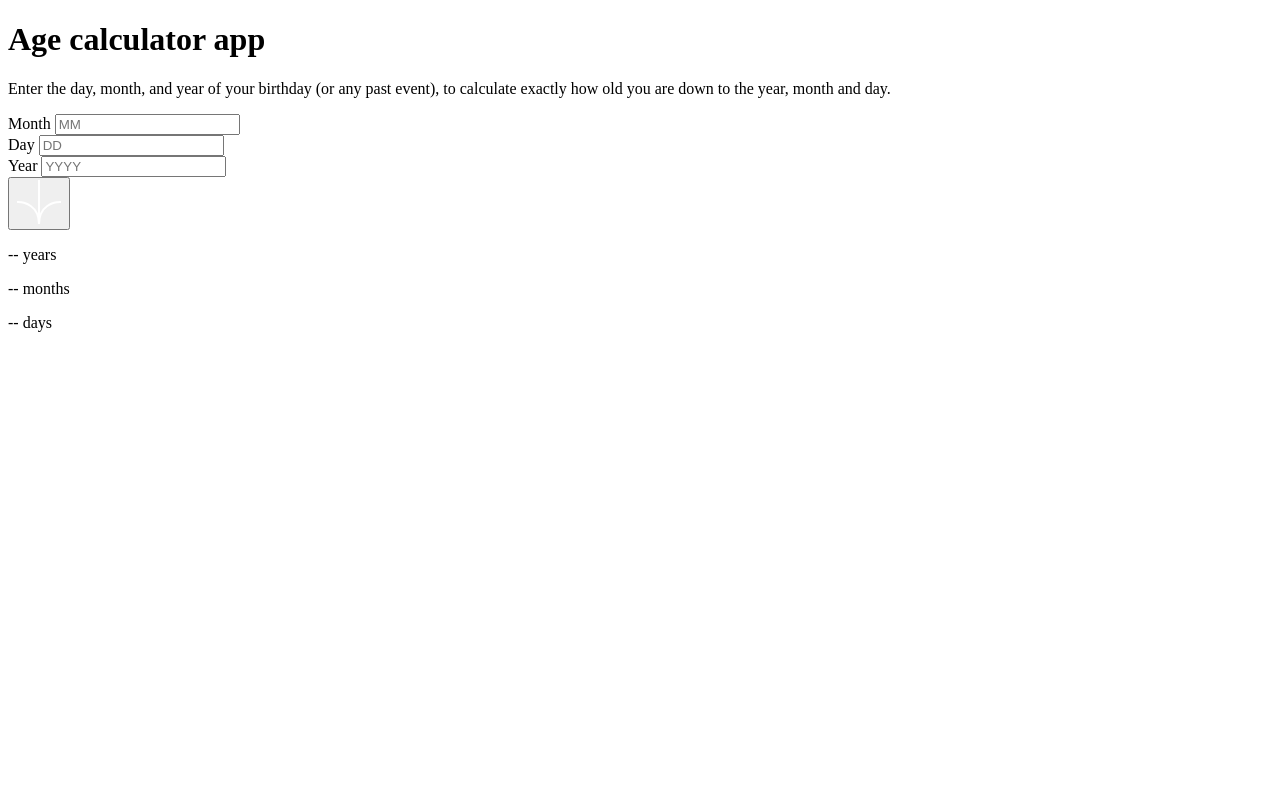
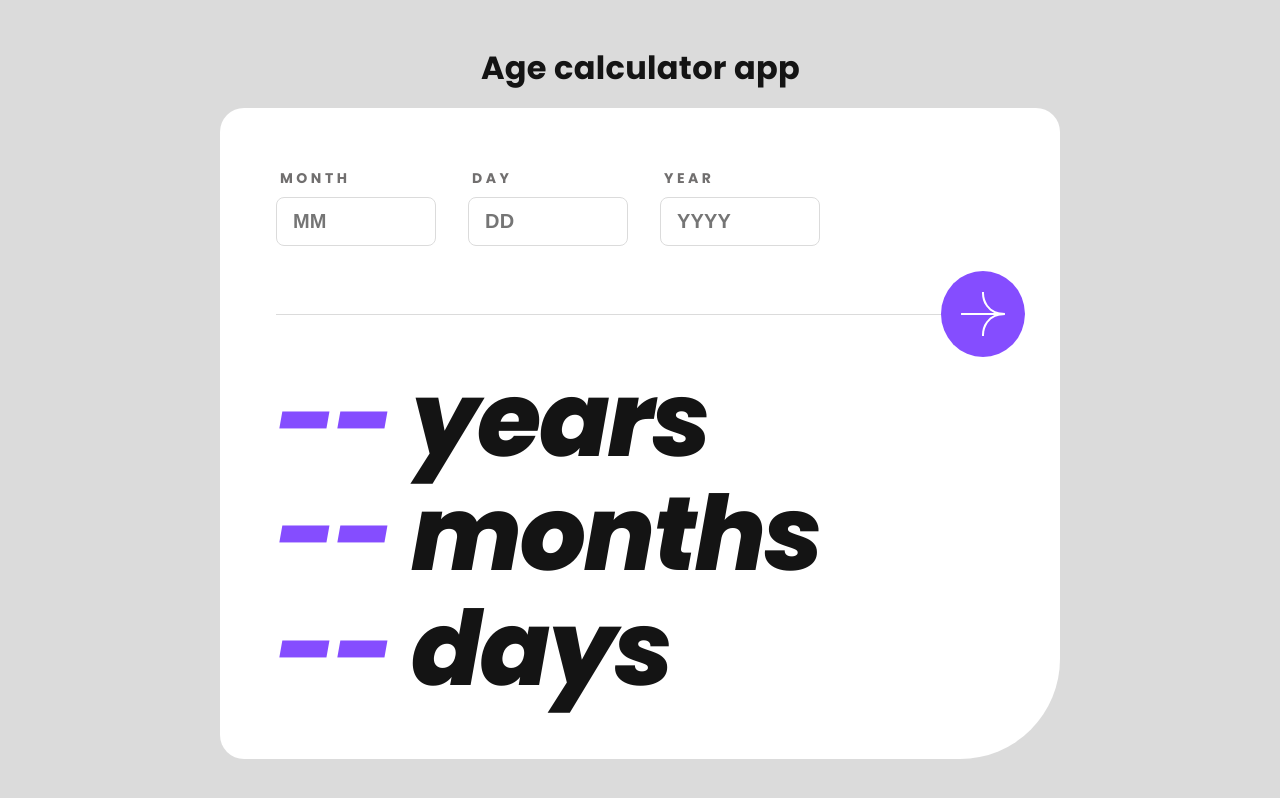
Before and after one commit to KipsangEmmanuel/Age-calculator-app, a plain HTML site: page age-calculator-app-main/index.html in a window 1280 px wide. Drawn offline with Linux system fonts and the light colour scheme.

Commit message:
feature: styles

```diff
--- a/age-calculator-app-main/index.html
+++ b/age-calculator-app-main/index.html
@@ -13,11 +13,6 @@
   <div class="container ">
     <header class="header">
       <h1 class="header__title">Age calculator app</h1>
-      <p class="header__info">Enter the <span class="header__info--emphasis">day</span>, <span
-              class="header__info--emphasis">month</span>, and <span class="header__info--emphasis">year</span> of your
-        birthday (or any past event), to calculate exactly how old you are down to the <span
-              class="header__info--emphasis">year</span>, <span class="header__info--emphasis">month</span> and <span
-              class="header__info--emphasis">day</span>.</p>
     </header>
 
     <main>
--- a/age-calculator-app-main/style.css
+++ b/age-calculator-app-main/style.css
@@ -0,0 +1,404 @@
+@import url(https://fonts.bunny.net/css?family=poppins:400,400i,600,600i,700,800i);
+.header {
+  animation-duration: 1.5s;
+  animation-name: animate-pop;
+  animation-timing-function: cubic-bezier(0.26, 0.53, 0.74, 1.48);
+  animation-fill-mode: forwards; }
+
+/* Card entrance pop in*/
+.card {
+  animation-duration: .75s;
+  animation-delay: 0.5s;
+  animation-name: animate-pop;
+  animation-timing-function: cubic-bezier(0.26, 0.53, 0.74, 1.48);
+  animation-fill-mode: backwards; }
+
+.form__wrapper--input {
+  animation-name: animate-pop;
+  animation-timing-function: cubic-bezier(0.77, 0.14, 0.91, 1.25);
+  animation-duration: 2s; }
+  .form__wrapper--input:nth-child(1) {
+    animation-delay: 0.2s; }
+  .form__wrapper--input:nth-child(2) {
+    animation-delay: 0.4s; }
+  .form__wrapper--input:nth-child(3) {
+    animation-delay: 0.6s; }
+
+.card__results--section {
+  animation-name: animate-pop;
+  animation-duration: 1.5s;
+  animation-delay: 1s; }
+
+@keyframes animate-pop {
+  0% {
+    opacity: 0;
+    transform: scale(0.5, 0.5); }
+  100% {
+    opacity: 1;
+    transform: scale(1, 1); } }
+
+/* Calculate/Submit button */
+.icon {
+  -webkit-animation: slide-center 1.5s forwards;
+  -webkit-animation-delay: 1s;
+  animation: slide-center 1.5s forwards; }
+
+.slide-right .icon {
+  -webkit-animation: slide-right 1s forwards;
+  -webkit-animation-delay: .5s;
+  animation: slide-right 1s forwards; }
+
+.slide-left .icon {
+  -webkit-animation: slide-left 1s forwards;
+  -webkit-animation-delay: .5s;
+  animation: slide-left 1s forwards; }
+
+@-webkit-keyframes slide-center {
+  100% {
+    background: #854dff;
+    left: calc(50% - 3.2rem);
+    transform: rotate(-90deg); }
+  0% {
+    background: inherit;
+    left: calc(0% - 3.2rem);
+    transform: rotate(90deg); } }
+
+@-webkit-keyframes slide-right {
+  100% {
+    left: calc(100% - 6.4rem);
+    transform: rotate(0deg);
+    background: #141414; }
+  0% {
+    background: #854dff;
+    left: calc(50% - 3.2rem);
+    transform: rotate(900deg); } }
+
+@-webkit-keyframes slide-left {
+  100% {
+    background: #ff5757;
+    left: 0;
+    transform: rotate(180deg); }
+  0% {
+    background: #854dff;
+    left: calc(50% - 3.2rem);
+    transform: rotate(-720deg); } }
+
+@media screen and (min-width: 65em) {
+  @-webkit-keyframes slide-center {
+    100% {
+      background: #854dff;
+      left: calc(100% - 6.4rem);
+      transform: rotate(-90deg); }
+    0% {
+      background: inherit;
+      left: calc(100% - 6.4rem);
+      transform: rotate(90deg); } }
+  @-webkit-keyframes slide-right {
+    100% {
+      left: calc(100% - 6.4rem);
+      transform: rotate(0deg);
+      background: #141414; }
+    0% {
+      background: #854dff;
+      left: calc(100% - 6.4rem);
+      transform: rotate(900deg); } }
+  @-webkit-keyframes slide-left {
+    100% {
+      background: #ff5757;
+      left: calc(100% - 6.4rem);
+      transform: rotate(180deg); }
+    0% {
+      background: #854dff;
+      left: calc(100% - 6.4rem);
+      transform: rotate(-720deg); } } }
+
+*,
+*::after,
+*::before {
+  margin: 0;
+  padding: 0;
+  box-sizing: inherit; }
+
+html {
+  /* set 1rem === 10px */
+  font-size: 62.5%; }
+
+body {
+  box-sizing: border-box;
+  width: 100vw;
+  min-height: 100vh;
+  background-color: #dbdbdb; }
+
+a:link,
+a:visited,
+a:hover,
+a:active {
+  color: #854dff;
+  text-decoration: none;
+  transition: 0.3s;
+  margin-left: .2rem; }
+
+button:hover,
+input:hover {
+  cursor: pointer; }
+
+.container {
+  min-height: 100vh;
+  display: flex;
+  flex-direction: column;
+  justify-content: space-evenly;
+  align-items: center;
+  text-align: center;
+  padding: 8.8rem 1.6rem auto 1.6rem; }
+
+body {
+  font-family: 'Poppins', sans-serif;
+  font-size: 3.2rem;
+  font-weight: 700; }
+
+.btn-calculate {
+  border: none;
+  background-color: transparent;
+  width: 6.4rem;
+  height: 6.4rem; }
+  .btn-calculate .icon {
+    position: absolute;
+    left: calc(50% - 4.2rem);
+    bottom: -4.2rem;
+    transform: rotate(-90deg);
+    padding: 2rem;
+    background: #854dff;
+    border-radius: 50%;
+    z-index: 1; }
+
+@media screen and (min-width: 65em) {
+  .btn-calculate.icon {
+    width: 9.6rem;
+    height: 9.6rem;
+    top: -4.8rem;
+    left: calc(100% - 4.8rem); } }
+
+.card {
+  background-color: white;
+  display: flex;
+  flex-direction: column;
+  justify-content: flex-start;
+  align-items: center;
+  text-align: center;
+  font-style: italic;
+  font-weight: 400;
+  font-size: 1.4rem;
+  line-height: 2.1rem;
+  color: #141414;
+  height: 48.6rem;
+  width: 34.3rem;
+  border-radius: 2.4rem 2.4rem 10rem 2.4rem;
+  margin-bottom: 4.4rem;
+  padding: 4.8rem 2.4rem; }
+  .card__results--section {
+    width: 100%;
+    margin-top: 4.8rem;
+    display: flex;
+    flex-direction: column;
+    justify-content: flex-start;
+    align-items: flex-start;
+    text-align: center; }
+  .card__results--wrapper {
+    display: flex;
+    flex-direction: row;
+    justify-content: flex-start;
+    align-items: flex-start;
+    text-align: center; }
+  .card__results--display {
+    font-style: italic;
+    font-weight: 800;
+    font-size: 10.4rem;
+    line-height: 110%;
+    letter-spacing: -0.02em;
+    color: #141414;
+    text-align: left;
+    font-size: 5.6rem;
+    line-height: 6.2rem; }
+    .card__results--display span {
+      color: #854dff; }
+
+@media screen and (min-width: 65em) {
+  .card {
+    width: 84rem;
+    height: 65.1rem;
+    padding: 5.6rem; }
+    .card__results--display {
+      font-style: italic;
+      font-weight: 800;
+      font-size: 10.4rem;
+      line-height: 110%;
+      letter-spacing: -0.02em;
+      color: #141414;
+      text-align: left; } }
+
+.form {
+  position: relative;
+  width: 100%;
+  border-bottom: 1px solid #dbdbdb; }
+  .form__wrapper {
+    width: 100%; }
+    .form__wrapper--content {
+      margin-bottom: 3.6rem;
+      display: flex;
+      flex-direction: row;
+      justify-content: space-between;
+      align-items: flex-start;
+      text-align: center;
+      height: 9.2rem; }
+      .form__wrapper--content.content-error * {
+        color: #ff5757; }
+    .form__wrapper--input {
+      display: flex;
+      flex-direction: column;
+      justify-content: flex-start;
+      align-items: flex-start;
+      text-align: center;
+      text-align: left;
+      width: 8.76rem; }
+      .form__wrapper--input.input-error label,
+      .form__wrapper--input.input-error span {
+        color: #ff5757; }
+      .form__wrapper--input.input-error input {
+        border: 1px solid #ff5757; }
+      .form__wrapper--input span {
+        display: none;
+        max-width: 7.7rem;
+        font-style: italic;
+        font-weight: 400;
+        font-size: 1.4rem;
+        line-height: 2.1rem;
+        color: #141414;
+        color: #ff5757;
+        font-size: .75rem;
+        line-height: 0; }
+      .form__wrapper--input span.display-error {
+        display: contents; }
+  .form__label {
+    font-weight: 700;
+    font-size: 1.4rem;
+    line-height: 2.1rem;
+    font-style: normal;
+    letter-spacing: 0.25em;
+    text-transform: uppercase;
+    color: #716f6f;
+    font-size: 1.2rem;
+    line-height: 1.8rem;
+    letter-spacing: 0.25em;
+    color: #716f6f;
+    width: 100%;
+    color: #716f6f;
+    margin: .4rem; }
+  .form input {
+    font-weight: 700;
+    font-size: 3.2rem;
+    line-height: 4.8rem;
+    letter-spacing: 0.01em;
+    color: #141414;
+    font-size: 2rem;
+    line-height: 3rem;
+    color: #141414;
+    height: 5.4rem;
+    width: 8.7rem;
+    border-radius: 8px;
+    color: #141414 !important;
+    border: 1px solid #dbdbdb;
+    padding: 1.2rem 1.6rem 1.2rem 1.6rem; }
+    .form input:active, .form input:focus {
+      border: 1px solid #854dff; }
+
+@media screen and (min-width: 48em) {
+  .form__wrapper--content--input.input-error span {
+    font-size: 1.4rem; } }
+
+@media screen and (min-width: 65em) {
+  .form {
+    height: 15.1rem; }
+    .form__wrapper--content {
+      display: flex;
+      flex-direction: row;
+      justify-content: flex-start;
+      align-items: flex-start;
+      text-align: center;
+      height: 10.1rem; }
+    .form__wrapper--input {
+      text-align: left;
+      width: 16rem;
+      height: 7.2rem;
+      margin-right: 3.2rem; }
+    .form__label {
+      font-weight: 700;
+      font-size: 1.4rem;
+      line-height: 2.1rem;
+      font-style: normal;
+      letter-spacing: 0.25em;
+      text-transform: uppercase;
+      color: #716f6f;
+      margin-bottom: .8rem; }
+    .form input {
+      width: 16rem;
+      height: 7.2rem;
+      margin-right: 3.2rem; } }
+
+.header {
+  display: flex;
+  flex-direction: column;
+  justify-content: center;
+  align-items: center;
+  text-align: center;
+  max-width: 34.3rem;
+  margin: 4.4rem auto 1.6rem auto; }
+  .header__title {
+    font-weight: 700;
+    font-size: 3.2rem;
+    line-height: 4.8rem;
+    letter-spacing: 0.01em;
+    color: #141414; }
+  .header__info {
+    text-justify: newspaper;
+    font-style: normal;
+    font-weight: 400;
+    color: #716f6f;
+    font-style: italic;
+    font-weight: 400;
+    font-size: 1.4rem;
+    line-height: 2.1rem;
+    color: #141414;
+    margin: 1.6rem 0; }
+    .header__info--emphasis {
+      color: #854dff;
+      font-style: italic;
+      font-weight: 600; }
+
+@media screen and (min-width: 65em) {
+  .header {
+    width: 84rem; }
+    .header__info {
+      width: 50rem; } }
+
+footer {
+  display: flex;
+  flex-direction: row;
+  justify-content: center;
+  align-items: center;
+  text-align: center;
+  font-style: italic;
+  font-weight: 400;
+  font-size: 1.4rem;
+  line-height: 2.1rem;
+  color: #141414;
+  width: 100%;
+  bottom: 0;
+  font-size: 1.1rem;
+  text-align: center;
+  padding: 1.6rem auto; }
+
+@media screen and (min-width: 65em) {
+  footer {
+    width: 100%;
+    font-size: 1.4rem;
+    padding: 3.2rem auto; } }
```
Also changed, not shown: age-calculator-app-main/input.js (line endings or trailing spaces).
